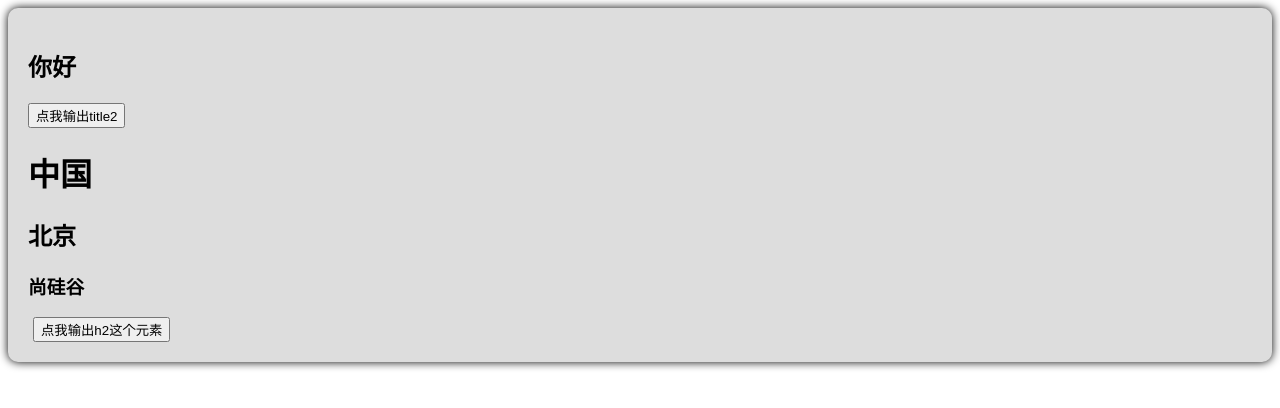
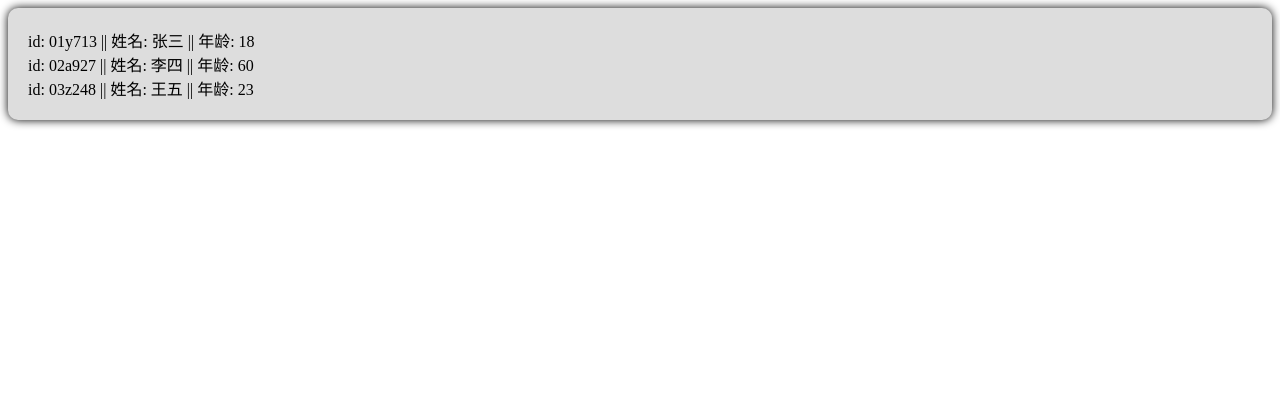
Before and after one commit to Ravilace/vue_study, a Vue app: page / in a window 1280 px wide. Shown: the top 408 px of the page. Built offline with nearby package versions, Linux system fonts and the light colour scheme; the HTML template or start-up script is replaced by a standard one.

Commit message:
:sparkles: typescript interface, export, Array and v-for

```diff
--- a/src/App.vue
+++ b/src/App.vue
@@ -1,17 +1,9 @@
 <script setup lang="ts">
   import Person from './components/Person.vue';
-  import {ref} from 'vue'
-  let title2 = ref()
-  let ren = ref()
-  function showLog() {
-    console.log(ren.value)
-  }
 </script>
 
 <template>
   <div class="app">
-    <h2 ref="title2">你好</h2>
-    <button @click="showLog">点我输出title2</button>
     <Person ref="ren"/>
   </div>
 </template>
--- a/src/components/Person.vue
+++ b/src/components/Person.vue
@@ -1,24 +1,32 @@
 <script setup lang="ts">
 import { ref } from 'vue'
+import { type PersonInter, type Persons } from '@/types/index.ts'
+// let person: PersonInter = {id: "215345", name:'赵六', age: 42}
 
-// 不需要赋值
-let title2 = ref()
-let a = ref(0)
-let b = ref(1)
-let c = ref(2)
-
-function showLog() {
-  console.log(title2.value)
-}
-defineExpose({a, b, c})
+let personList: Persons = [
+  {
+    id: '01y713',
+    name: '张三',
+    age: 18,
+  },
+  {
+    id: '02a927',
+    name: '李四',
+    age: 60,
+  },
+  {
+    id: '03z248',
+    name: '王五',
+    age: 23,
+  },
+]
 </script>
 
 <template>
   <div class="person">
-    <h1>中国</h1>
-    <h2 ref="title2">北京</h2>
-    <h3>尚硅谷</h3>
-    <button @click="showLog">点我输出h2这个元素</button>
+    <div v-for="person in personList">
+      id: {{person.id}} || 姓名: {{ person.name }} || 年龄: {{person.age}}
+    </div>
   </div>
 </template>
 
--- /dev/null
+++ b/src/types/index.ts
@@ -0,0 +1,10 @@
+// 定义一个接口，用于限制person对象的具体属性
+export interface PersonInter {
+    id: string,
+    name: string,
+    age: number
+}
+
+// 一个自定义类型
+// export type Persons = Array<PersonInter>
+export type Persons = PersonInter[]
```
